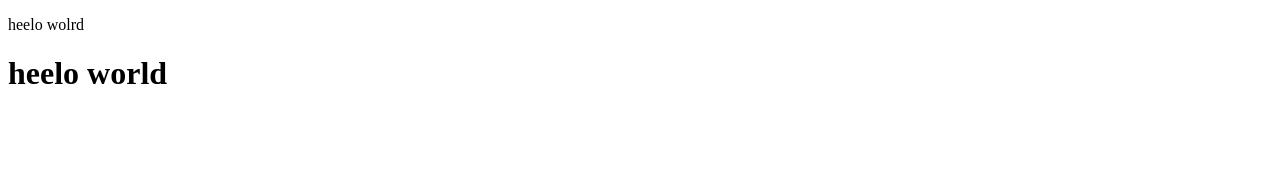
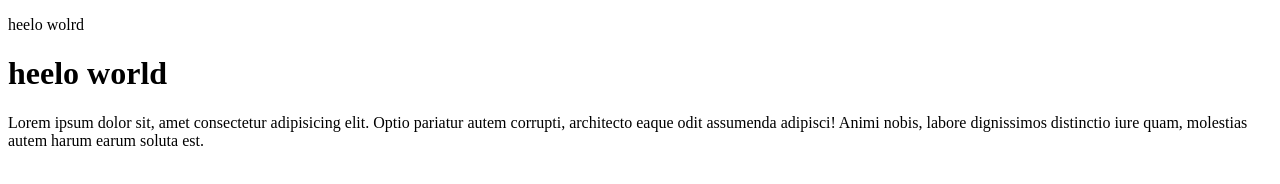
Before and after one commit to kikilo123/float, a plain HTML site: page index.html in a window 1280 px wide. Drawn offline with Linux system fonts and the light colour scheme.

Commit message:
add p
lorem

```diff
--- a/index.html
+++ b/index.html
@@ -9,5 +9,6 @@
 <body>
     <p>heelo wolrd</p>
     <h1>heelo world </h1>
+    <p>Lorem ipsum dolor sit, amet consectetur adipisicing elit. Optio pariatur autem corrupti, architecto eaque odit assumenda adipisci! Animi nobis, labore dignissimos distinctio iure quam, molestias autem harum earum soluta est.</p>
 </body>
 </html>
```
